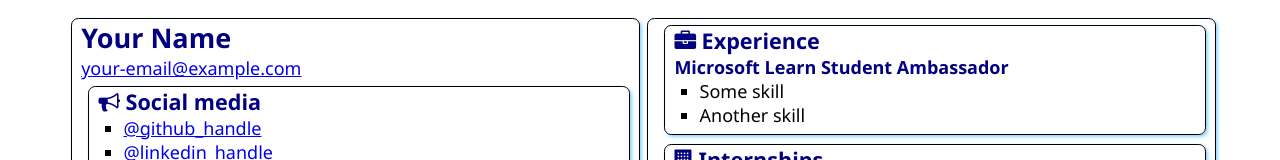
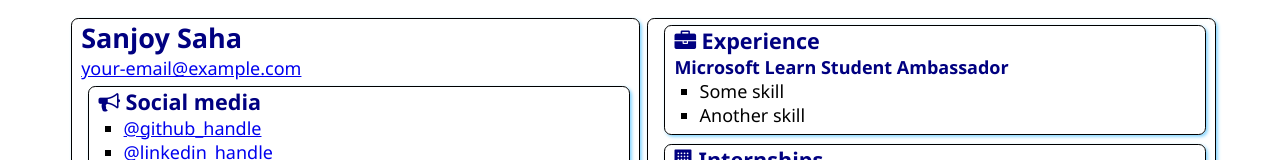
Before and after one commit to SanjoySaha24/-SATechnicalOnboarding, a plain HTML site: page src/index.html in a window 1280 px wide. Shown: the top 160 px of the page. Drawn offline with Linux system fonts and the light colour scheme.

Commit message:
Added My Name
In this repository, I added my name.

```diff
--- a/src/index.html
+++ b/src/index.html
@@ -12,7 +12,7 @@
 <body>
     <main>
         <article class="box">
-            <h1>Your Name</h1>
+            <h1>Sanjoy Saha</h1>
             <div><a href="mailto:your.email@example.com">your-email@example.com</a></div>
 
             <section class="box">
```
